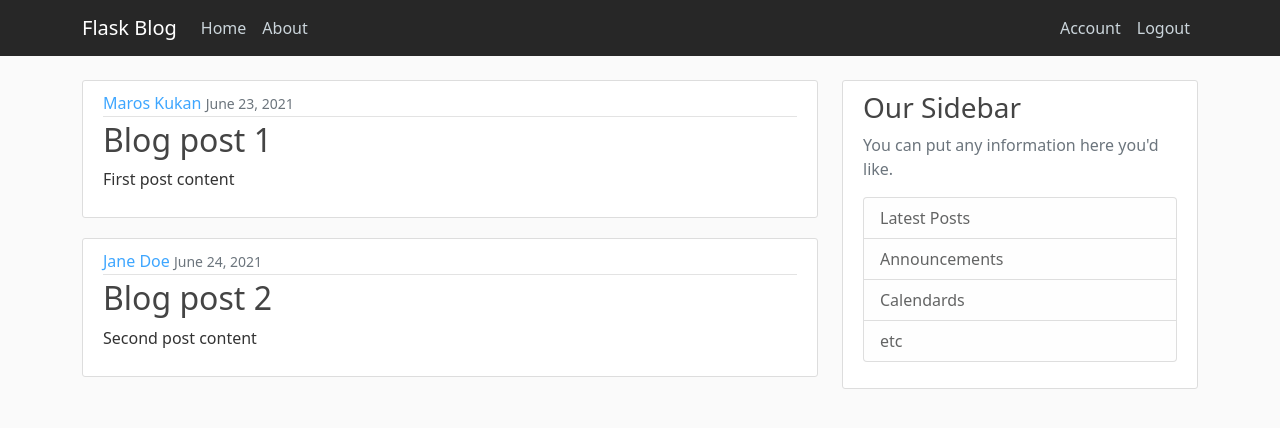
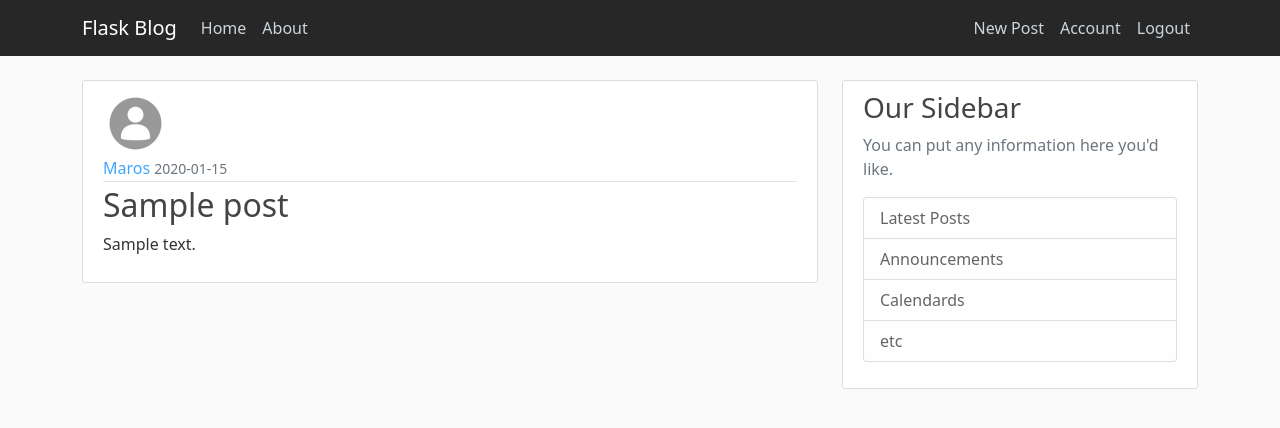
Before and after one commit to maroskukan/flask-blog, a Flask app: page / in a window 1280 px wide. Shown: the top 428 px of the page. Run offline with Flask 2, Linux system fonts and the light colour scheme; a user stored in the database is signed in; tables that the repository leaves empty hold one stand-in row (values such as "Sample post").

Commit message:
Add New Post feature

```diff
--- a/src/flaskblog/routes.py
+++ b/src/flaskblog/routes.py
@@ -1,30 +1,17 @@
 from flask import render_template, url_for, flash, redirect, request
 from flaskblog import app, db, bcrypt
-from flaskblog.forms import RegistrationForm, LoginForm, UpdateAccountForm
+from flaskblog.forms import RegistrationForm, LoginForm, UpdateAccountForm, PostForm
 from flaskblog.models import User, Post
 from flask_login import login_user, current_user, logout_user, login_required
 import secrets
 import os
 from PIL import Image
 
-posts = [
-    {
-        'author': 'Maros Kukan',
-        'title': 'Blog post 1',
-        'content': 'First post content',
-        'date_posted': 'June 23, 2021'
-    },
-    {
-        'author': 'Jane Doe',
-        'title': 'Blog post 2',
-        'content': 'Second post content',
-        'date_posted': 'June 24, 2021'
-    }
-]
 
 @app.route('/')
 @app.route('/home')
 def index():
+    posts = Post.query.all()
     return render_template('home.html', posts=posts)
 
 
@@ -113,3 +100,16 @@
     return render_template('account.html',
                             title='Account',
                             image_file=image_file, form=form)
+
+
+@app.route('/post/new', methods=('GET', 'POST'))
+@login_required
+def new_post():
+    form = PostForm()
+    if form.validate_on_submit():
+        post = Post(title=form.title.data, content=form.content.data, author=current_user)
+        db.session.add(post)
+        db.session.commit()
+        flash('Your post has been created!', 'success')
+        return redirect(url_for('index'))
+    return render_template('create_post.html', title='New Post', form=form)
--- a/src/flaskblog/templates/home.html
+++ b/src/flaskblog/templates/home.html
@@ -3,15 +3,30 @@
         {% if posts %}
             {% for post in posts %}
             <article class="media content-section">
+                <img class="rounded-circle article-img" src="{{ url_for('static', filename='profile_pics/' + post.author.image_file) }}">
                 <div class="media-body">
                     <div class="article-metadata">
-                        <a class="mr-2" href="#">{{ post.author }}</a>
-                        <small class="text-muted">{{ post.date_posted }}</small>
+                        <a class="mr-2" href="#">{{ post.author.username }}</a>
+                        <small class="text-muted">{{ post.date_posted.strftime('%Y-%m-%d') }}</small>
                     </div>
                     <h2><a class="article-title" href="#">{{ post.title }}</a></h2>
                     <p class="article-content">{{ post.content }}</p>
                 </div>
             </article>
             {% endfor %}
+        {% else %}
+        <article class="media content-section">
+            <img class="rounded-circle article-img" src="{{ url_for('static', filename='profile_pics/' + default.jpg) }}">
+            <div class="media-body">
+                <div class="article-metadata">
+                    <a class="mr-2" href="#">Sample Author</a>
+                    <small class="text-muted">1970-01-01</small>
+                </div>
+                <h2><a class="article-title" href="#">Sample Post</a></h2>
+                <p class="article-content">
+                    This is placeholder content. Start by log in and create a new post.
+                </p>
+            </div>
+        </article>
         {% endif %}
 {% endblock content %}
--- a/src/flaskblog/templates/layout.html
+++ b/src/flaskblog/templates/layout.html
@@ -38,6 +38,7 @@
                         <!-- Navbar Right Side-->
                         <div class="navbar-nav ms-auto">
                             {% if current_user.is_authenticated %}
+                            <a class="nav-item nav-link" href="{{ url_for('new_post') }}">New Post</a>
                             <a class="nav-item nav-link" href="{{ url_for('account') }}">Account</a>
                             <a class="nav-item nav-link" href="{{ url_for('logout') }}">Logout</a>
                             {% else %}
```
Also changed, not shown: src/flaskblog/forms.py (+10 -1 lines), src/flaskblog/templates/create_post.html (added, +36 -0 lines).
